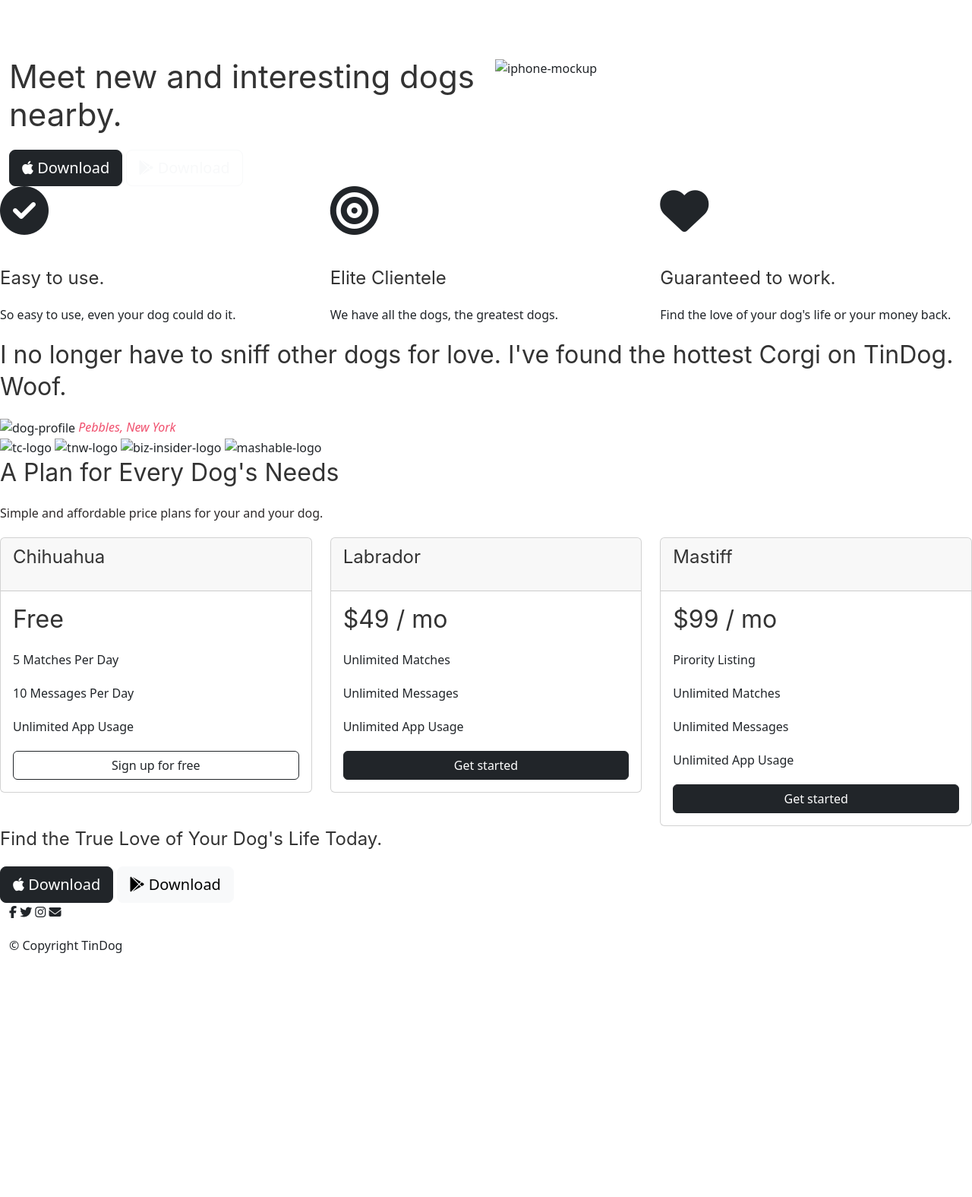
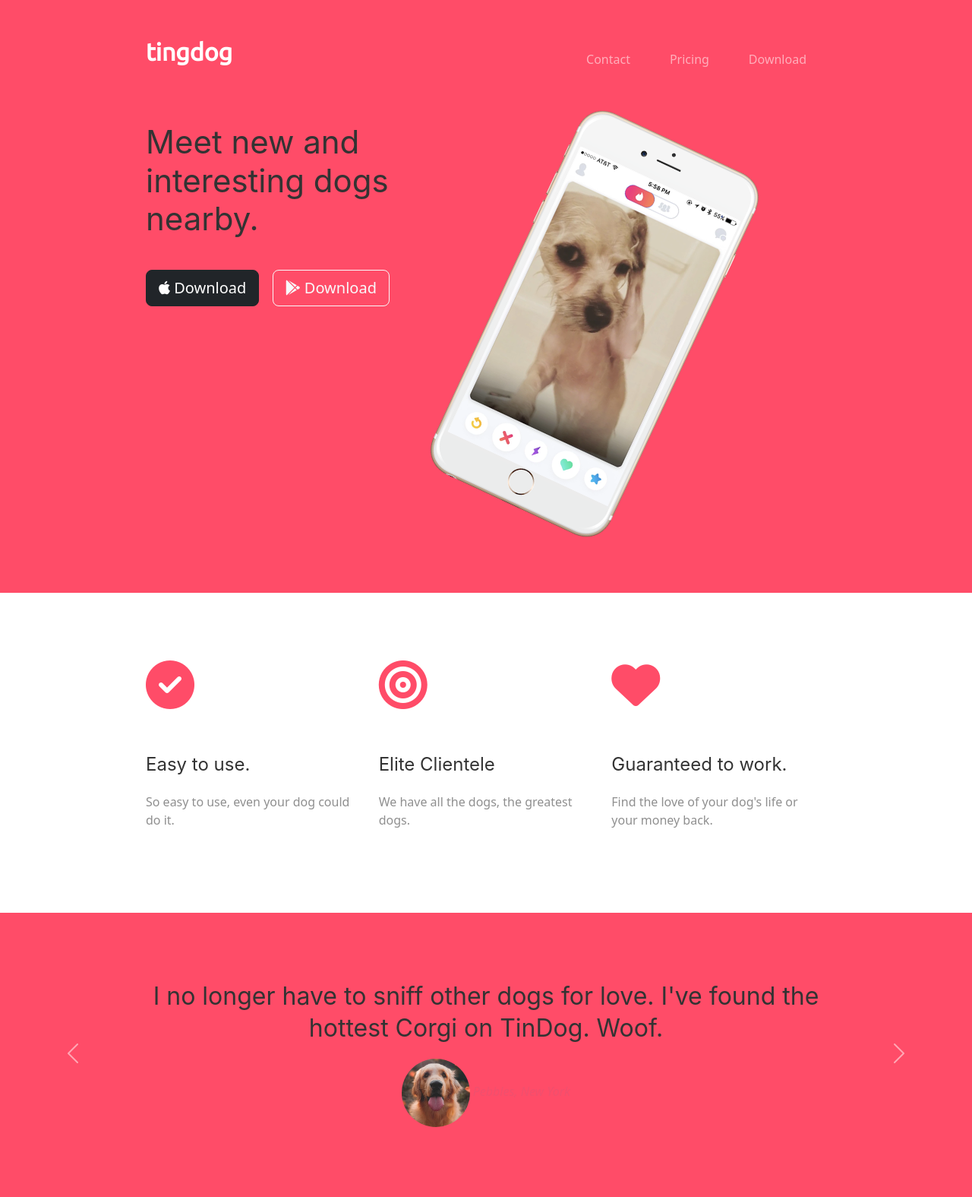
Before and after one commit to Rta586927/lovedogs, a plain HTML site: page index.html in a window 1280 px wide. Shown: the top 1575 px of the page at 76% size. Before the commit the page ends 1276 px from the top, so only its background shows below. Drawn offline with nearby package versions, Linux system fonts and the light colour scheme.

Commit message:
Add files via upload

```diff
--- a/index.html
+++ b/index.html
@@ -12,7 +12,7 @@
   <link href="https://fonts.googleapis.com/css2?family=Montserrat&family=Ubuntu&display=swap" rel="stylesheet">
   <link rel="preconnect" href="https://fonts.googleapis.com"><link rel="preconnect" href="https://fonts.gstatic.com" crossorigin><link href="https://fonts.googleapis.com/css2?family=Montserrat:wght@600;700;800;900&display=swap" rel="stylesheet">
   <link href="https://cdn.jsdelivr.net/npm/bootstrap@5.3.0-alpha1/dist/css/bootstrap.min.css" rel="stylesheet" integrity="sha384-GLhlTQ8iRABdZLl6O3oVMWSktQOp6b7In1Zl3/Jr59b6EGGoI1aFkw7cmDA6j6gD" crossorigin="anonymous">
-  <link rel="stylesheet" type="text/css" href="css/main.css">
+  <link rel="stylesheet" type="text/css" href="main.css">
   <link rel="stylesheet" href="css/uikit.min.css" />
 
 
@@ -65,7 +65,7 @@
     </div>
 
     <div class="col-lg-6">
-      <img class="mob-img" src="images/iphone6.png" alt="iphone-mockup">
+      <img class="mob-img" src="iphone6.png" alt="iphone-mockup">
     </div>
 
 
@@ -122,7 +122,7 @@
         <div class="carousel-item active">
 
           <h2>I no longer have to sniff other dogs for love. I've found the hottest Corgi on TinDog. Woof.</h2>
-          <img  class="dog-img" src="images/dog-img.jpg" alt="dog-profile">
+          <img  class="dog-img" src="dog-img.jpg" alt="dog-profile">
            <em>Pebbles, New York</em>
 
         </div>
@@ -130,7 +130,7 @@
         <div class="carousel-item">
 
           <h2 class="testimonial-text">My dog used to be so lonely, but with TinDog's help, they've found the love of their life. I think.</h2>
-          <img class="dog-img" src="images/lady-img.jpg" alt="lady-profile">
+          <img class="dog-img" src="lady-img.jpg" alt="lady-profile">
           <em>Beverly, Illinois</em>
 
         </div>
@@ -156,10 +156,10 @@
 
 
   <section id="press">
-    <img class="br" src="images/techcrunch.png" alt="tc-logo">
-    <img class="br" src="images/tnw.png" alt="tnw-logo">
-    <img class="br" src="images/bizinsider.png" alt="biz-insider-logo">
-    <img class="br" src="images/mashable.png" alt="mashable-logo">
+    <img class="br" src="techcrunch.png" alt="tc-logo">
+    <img class="br" src="tnw.png" alt="tnw-logo">
+    <img class="br" src="bizinsider.png" alt="biz-insider-logo">
+    <img class="br" src="mashable.png" alt="mashable-logo">
 
   </section>
 
--- /dev/null
+++ b/main.css
@@ -0,0 +1,179 @@
+#title{
+    background-color: #ff4c68;
+    color: #ffffff ;
+}
+
+
+h1{
+    font-family: "Montserrat" ;
+    font-size:3.5rem  ;
+    line-height: 1.5 ;
+    font-weight: 600 ;
+
+
+}
+
+h2{
+    font-family: 'Montserrat';
+    font-size: 3rem;
+    line-height: 1.5;
+    font-weight: 600;
+
+}
+
+.container-fluid{
+
+    padding: 3% 15% ;
+}
+
+
+/* Navigation Bar */
+
+.navbar-brand{
+  font-family: UBUNTU;
+  font-size: 2rem;
+  font-weight: bold;
+}
+
+.navbar{
+    padding: 0 0 4rem 0;
+
+}
+
+.nav-item{
+    padding: 0 18px;
+}
+
+.dw-btn{
+    margin: 5% 3% 3% 0%;
+}
+
+
+/* Mob img */
+
+#title .container-fluid {
+  padding: 3% 15% 7%;
+}
+
+
+.mob-img{
+
+
+    width: 60%;
+    transform: rotate(25deg);
+
+
+
+
+}
+
+#features{
+
+
+    color: #000000;
+    padding: 7% 15%;
+
+
+
+}
+
+h3{
+    font-family: 'Montserrat';
+    font-weight: 800;
+
+}
+
+p{
+    color: #8f8f8f;}
+
+.ico{
+    color:  #ff4c68;
+    margin-bottom: 1rem;
+}
+.ico:hover{
+    color: #ee0225;
+}
+
+/* testimonial section */
+
+#testimonials{
+
+    text-align: center;
+    background-color:   #ff4c68;
+    color: #ffffff;
+}
+
+.dog-img{
+    width: 10%;
+    border-radius: 100%;
+}
+
+.carousel-item{
+
+    padding: 7% 15% ;
+
+}
+
+
+/* press */
+
+#press{
+    background-color: #ff4c68;
+    text-align: center;
+    padding-bottom: 4%;
+}
+
+.br{
+    width: 15% ;
+    margin: 10px 20px 20px 10px;
+}
+
+#pricing{
+    padding: 5% 15% ;
+    background-color: #ff4c68 ;
+
+  text-align: center;
+
+}
+
+.crt{
+    color: #292626;
+    padding-top: 8%;
+}
+
+@media (max-width: 1028px) {
+
+    #title {
+      text-align: center;
+    }
+
+    .mob-img {
+      position: static;
+      transform: rotate(0);
+    }
+  }
+
+
+  #cta{
+
+    background-color:  #ff4c68;
+    color: #ffffff;
+    padding: 7% 15%;
+    text-align: center;
+  }
+
+  .cta-heading{
+    font-family: "Montserrat";
+    font-size: 3.5rem;
+    line-height: 1.5;
+
+  }
+
+  #footer{
+    padding: 7% 15%;
+    text-align: center;
+  }
+
+  .social-icon{
+    padding: 20px 10px;
+  }
```
Also changed, not shown: TechCrunch.png (added), bizinsider.png (added), dog-img.jpg (added), iphone6.png (added), lady-img.jpg (added), mashable.png (added), tnw.png (added).
